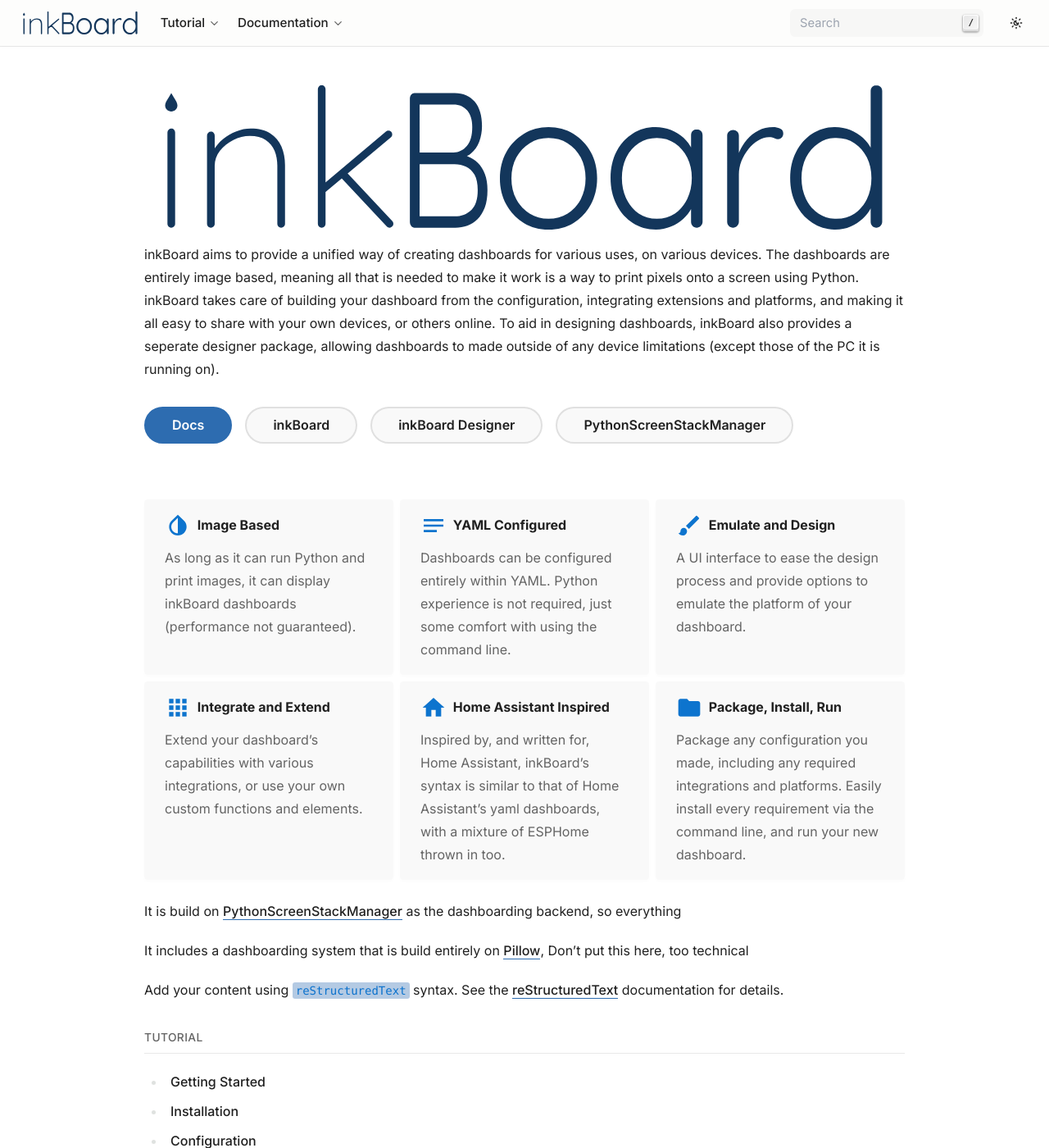
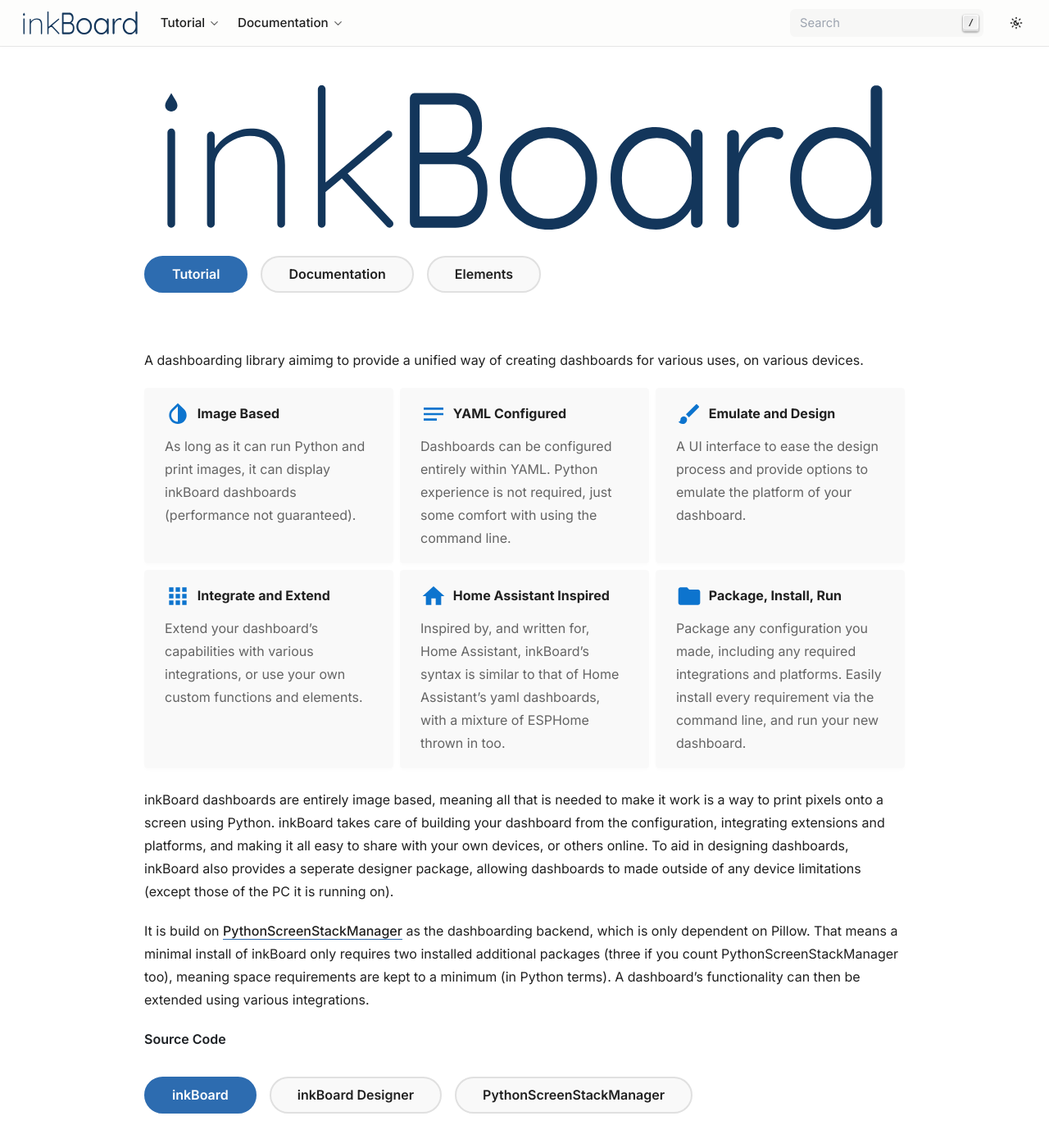
Before and after one commit to Slalamander/inkBoard-docs, a Sphinx documentation site: the page built from docs/source/index.rst, in a window 1280 px wide and 1400 px high. Shown: the whole window at 82% size. Built offline with Sphinx 7.4.7, drawn with Linux system fonts in a browser that asks for light colours; pages that are not in the unit, such as notebooks, are missing from menus; the version number could not be read and is left out; some of the changed text lies outside the part shown.

Commit message:
Update the landing page

```diff
--- a/docs/source/index.rst
+++ b/docs/source/index.rst
@@ -8,17 +8,16 @@
 
 .. image:: /_static/images/logo.svg
 
-inkBoard aims to provide a unified way of creating dashboards for various uses, on various devices.
-The dashboards are entirely image based, meaning all that is needed to make it work is a way to print pixels onto a screen using Python.
-inkBoard takes care of building your dashboard from the configuration, integrating extensions and platforms, and making it all easy to share with your own devices, or others online.
-To aid in designing dashboards, inkBoard also provides a seperate designer package, allowing dashboards to made outside of any device limitations (except those of the PC it is running on).
-
 .. container:: buttons
 
-   `Docs </install/>`_
-   `inkBoard <https://github.com/Slalamander/inkBoard>`_
-   `inkBoard Designer <https://github.com/Slalamander/inkBoarddesigner>`_
-   `PythonScreenStackManager <https://github.com/Slalamander/PythonScreenStackManager>`_
+   :doc:`Tutorial </tutorial/index>`
+   :doc:`Documentation </documentation/index>`
+   :doc:`Elements </elements/index>`
+
+
+.. Don't forget to include a video of the ereader on here.
+
+A dashboarding library aimimg to provide a unified way of creating dashboards for various uses, on various devices.
 
 
 .. grid:: 1 1 2 3
@@ -57,19 +56,25 @@
         Package any configuration you made, including any required integrations and platforms. Easily install every requirement via the command line, and run your new dashboard.
 
 
+inkBoard dashboards are entirely image based, meaning all that is needed to make it work is a way to print pixels onto a screen using Python.
+inkBoard takes care of building your dashboard from the configuration, integrating extensions and platforms, and making it all easy to share with your own devices, or others online.
+To aid in designing dashboards, inkBoard also provides a seperate designer package, allowing dashboards to made outside of any device limitations (except those of the PC it is running on).
 
-It is build on `PythonScreenStackManager <https://github.com/Slalamander/PythonScreenStackManager>`_ as the dashboarding backend, so everything
+It is build on `PythonScreenStackManager <https://github.com/Slalamander/PythonScreenStackManager>`_ as the dashboarding backend, which is only dependent on Pillow.
+That means a minimal install of inkBoard only requires two installed additional packages (three if you count PythonScreenStackManager too), meaning space requirements are kept to a minimum (in Python terms).
+A dashboard's functionality can then be extended using various integrations.
 
-It includes a dashboarding system that is build entirely on `Pillow <https://pillow.readthedocs.io/en/stable/?badge=latest#>`_,
-Don't put this here, too technical
+**Source Code**
 
-Add your content using ``reStructuredText`` syntax. See the
-`reStructuredText <https://www.sphinx-doc.org/en/master/usage/restructuredtext/index.html>`_
-documentation for details.
+.. container:: buttons
+
+   `inkBoard <https://github.com/Slalamander/inkBoard>`_
+   `inkBoard Designer <https://github.com/Slalamander/inkBoarddesigner>`_
+   `PythonScreenStackManager <https://github.com/Slalamander/PythonScreenStackManager>`_
 
 .. DO NOT MOVE THIS TREE DOWN OR UP, MESSES UP THE AUTOMATIC REMOVING OF IT
 
-.. toctree::
+.. toctree:
     :caption: Tutorial
     :name: tutorialtree
     :class: tutorialtoc
@@ -104,10 +109,11 @@
    :maxdepth: 2
    :name: maintoctree
    :caption: Contents
+   :hidden:
 
+   toctrees
+   tutorial/index
    documentation/index
-   documentation/types
-   documentation/configuration
 
 
 
```
Also changed, not shown: other parts of docs/source/index.rst (+1 -1 lines).
